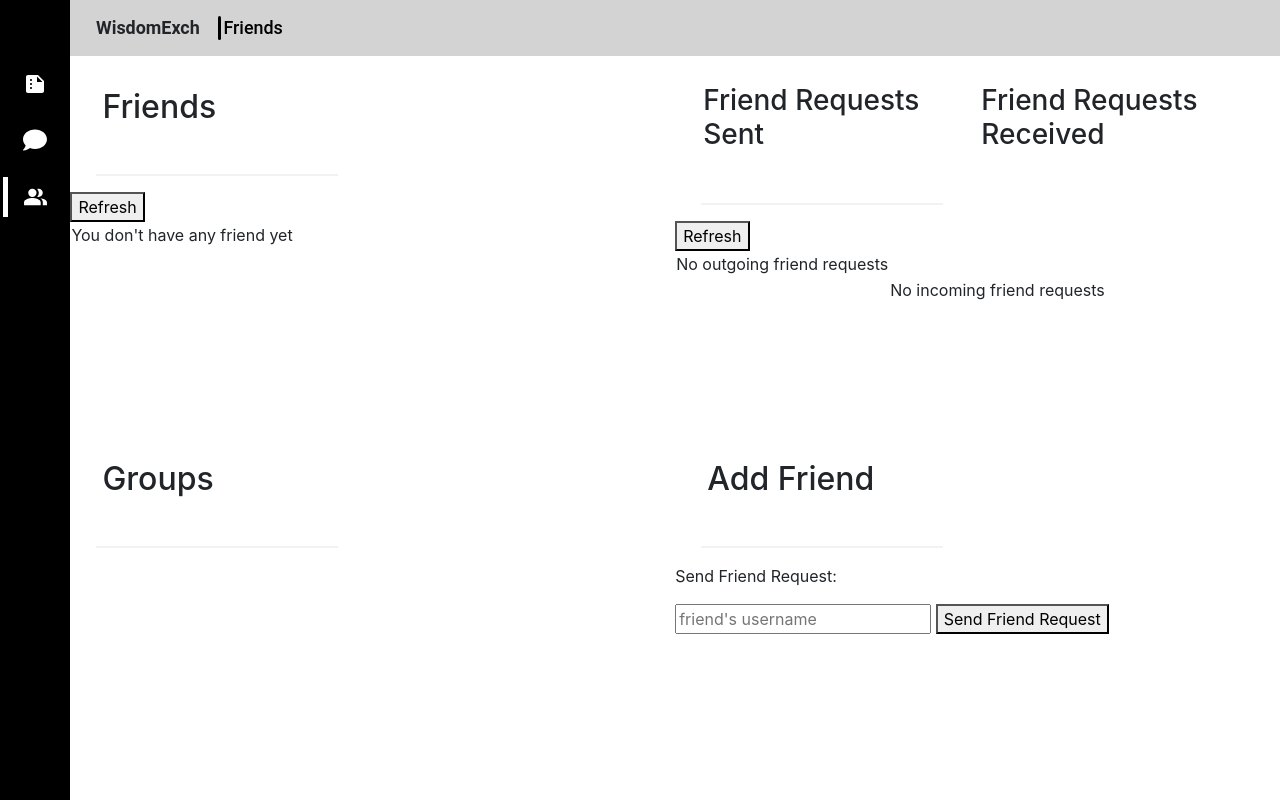
After one commit to BlindTerran/MessagingApplication-Python, a Flask app: page /test_page in a window 1280 px wide; the page is wider, and only the part inside the window is pictured. The commit adds this page. Run offline with Flask 3, Linux system fonts and the light colour scheme; data that the repository does not hold is empty; some libraries are stand-ins or nearby versions.

Commit message:
[FEAT] Progress commit on the friends page
this friend page scaffold is developed, backend handler is yet to be implemented. The groups section is yet to be implemented.
friends.jinja: constructed the left sidebar and the banner, which the design can be copy overed to other pages. Move some content display and js code from old home page to here.

```diff
--- a/app.py
+++ b/app.py
@@ -24,6 +24,9 @@ socketio = SocketIO(app)
 
 # don't remove this!!
 import socket_routes
+
+# global variable for default theme colour
+theme_colour = "black"
 
 # index page
 @app.route("/")
@@ -189,5 +192,15 @@ def remove_friend():
         return jsonify({"msg": str(e)}), 404
 
 
+# ==================== TEST PAGE ====================
+# return the page jinja file you want to test
+# this method will be invoked by the button in sign up page
+@app.route('/test_page')
+def test_page():
+    colours = ThemeColour()
+    return render_template('friends.jinja', primary_colour=colours.get_primary_colour(theme_colour),
+                           secondary_colour=colours.get_secondary_colour(theme_colour),
+                           font_colour=colours.get_font_colour(theme_colour))
+
 if __name__ == '__main__':
     socketio.run(app)
--- /dev/null
+++ b/templates/friends.jinja
@@ -0,0 +1,366 @@
+<!--
+    Friends page, including friend list, group chat list, friend requests, add friends
+-->
+
+{% extends 'base.jinja' %}
+
+{% block content %}
+<style>
+    .left-sidebar {
+        position: relative;
+        top: 0px;
+        left: 0px;
+        width: 5.5vw;
+        height: 100vh;
+        background-color: {{primary_colour}};
+        display: flex;
+        align-items: flex-start;
+        justify-content: center;
+    }
+    .banner {
+        position: absolute;
+        top: 0%;
+        left: 5.5vw;
+        width: 100vw;
+        height: 7vh;
+        background-color: {{secondary_colour}};
+    }
+    .logo-text {
+        font-size: 1.4vw;
+        font-weight: 600;
+        font-family: 'Roboto', sans-serif;
+        color: {{primary_colour}}
+        line-height: 7vh;
+        padding-top: 1vh;
+        padding-left: 2vw;
+    }
+    .divider-vertical {
+        position: absolute;
+        top: 2vh;
+        left: 11.5vw;
+        width: 3px;
+        height: 3vh;
+        background-color: {{primary_colour}};
+        border-radius: 2px;
+    }
+    .title-text {
+        font-size: 1.4vw;
+        font-weight: 500;
+        font-family: 'Roboto', sans-serif;
+        color: {{primary_colour}};
+        line-height: 7vh;
+        padding-left: 1.5vw;
+    }
+    .icon-container {
+        display: flex;
+        flex-direction: column;
+        align-items: center;
+        justify-content: flex-start;
+        height: 100%;
+        position: absolute;
+        top: 0;
+    }
+    .knowledge-repo-icon, .chat-icon, .friends-icon {
+        color: #ffffff;
+        fill: #ffffff;
+        font-size: 24px;
+        width: 24px;
+        height: 24px;
+        align-self: center;
+        margin: 2vh 0;  /* the vertical gap between icons */
+    }
+    .knowledge-repo-icon {
+        top: 10vh;
+        margin-top: 9vh;
+    }
+    .chat-icon {
+        top: 16vh;
+    }
+    .friends-icon {
+        top: 22.6vh;
+        width: 25px;
+        height: 26px;
+        align-items: center;
+    }
+    .indicator-bar {
+        position: absolute;
+        top: 15%;
+        left: -20px; /* how far the indicator bar is from the friends icon */
+        width: 5px;
+        height: 70%; /* 70% of the height of the friends icon container */
+        background-color: #ffffff;
+    }
+    .friends-icon-container {
+        position: relative;
+    }
+
+    .main-body-section {
+        position: absolute;
+        top: 7vh; /* below the banner */
+        left: 5.5vw; /* right of the left sidebar */
+        width: 94.5vw; /* take up the rest of the width */
+        height: 93vh;
+        display: grid;
+        grid-template-columns: 1fr 1fr; /* rows and columns divide the main body section into 4 subsections */
+        grid-template-rows: 1fr 1fr;
+    }
+    .section-title {
+        padding: 1em; /* Space around the title */
+    }
+    .horizontal-divider {
+        width: 40%;
+        border: 0;
+        border-top: 2px solid #f2f2f2;
+        margin-left: 2vw;
+    }
+</style>
+
+<div class="banner">
+    <span class="logo-text text-center">WisdomExch</span>
+    <div class="divider-vertical"></div>
+    <span class="title-text">Friends</span>
+</div>
+
+<div class="left-sidebar">
+    <!-- svg icon, generated by Uizard -->
+    <div class="icon-container">
+        <a href="{{ url_for('test_page') }}">
+            <svg class="knowledge-repo-icon" viewBox="0 0 24 24">
+                <path d="M0 0h24v24H0V0z" fill="none"></path>
+                <path d="M15 3H5c-1.1 0-1.99.9-1.99 2L3 19c0 1.1.89 2 1.99 2
+                        H19c1.1 0 2-.9 2-2V9l-6-6zM8 17c-.55 0-1-.45-1-1s.45-1
+                        1-1 1 .45 1 1-.45 1-1 1zm0-4c-.55 0-1-.45-1-1s.45-1 1-1
+                        1 .45 1 1-.45 1-1 1zm0-4c-.55 0-1-.45-1-1s.45-1 1-1 1 .45
+                        1 1-.45 1-1 1zm6 1V4.5l5.5 5.5H14z">
+                </path>
+            </svg>
+        </a>
+        <a href="{{ url_for('test_page') }}">
+            <svg class="chat-icon" viewBox="0 0 512 512">
+                <path d="M256 32C114.6 32 0 125.1 0 240c0 49.63 21.35 94.98 56.97 130.7
+                        c-12.5 50.37-54.27 95.27-54.77 95.77c-2.25 2.25-2.875 5.734-1.5 8.734
+                        C1.979 478.2 4.75 480 8 480c66.25 0 115.1-31.76 140.6-51.39
+                        C181.2 440.9 217.6 448 256 448c141.4 0 255.1-93.13 255.1-208S397.4 32 256 32z">
+                </path>
+            </svg>
+        </a>
+        <div class="friends-icon-container">
+        <div class="indicator-bar"></div>
+            <a href="{{ url_for('test_page') }}">
+                <svg class="friends-icon" viewBox="0 0 24 24">
+                    <path fill="none" d="M0 0h24v24H0z"></path>
+                    <path d="M16.67 13.13C18.04 14.06 19 15.32 19 17v3h4v-3c0-2.18-3.57-3.47-6.33-3.87zM9 4a4 4 0 1 0 0 8
+                            4 4 0 1 0 0-8zM15 12c2.21 0 4-1.79 4-4s-1.79-4-4-4c-.47 0-.91.1-1.33.24a5.98 5.98 0 0 1 0 7.52
+                            c.42.14.86.24 1.33.24zm-6 1c-2.67 0-8 1.34-8 4v3h16v-3c0-2.66-5.33-4-8-4z" fill-rule="evenodd">
+                    </path>
+                </svg>
+            </a>
+        </div>
+    </div>
+</div>
+
+
+<!-- TODO: [style] instead of using header tag for each section title, use normal text with proper size properties, this
+    eliminates the inherent margin of the headers looks better -->
+
+<div class="main-body-section">
+    <div>
+        <h2 class="section-title">Friends</h2>
+        <hr class="horizontal-divider">
+        <div id="friends-container">
+            <button id="refresh-friends">Refresh</button>
+            <table id="friends-table">
+                <thead>
+                    <tr>
+                    </tr>
+                </thead>
+                <tbody id="friends">
+
+                </tbody>
+            </table>
+        </div>
+    </div>
+    <div>
+        <div style="display: flex; justify-content: space-between;">
+            <h3 class="section-title">Friend Requests Sent</h3>
+            <h3 class="section-title">Friend Requests Received</h3>
+        </div>
+        <hr class="horizontal-divider">
+        <div id="friend-requests-container">
+            <button id="refresh">Refresh</button>
+            <table id="friend-requests-table">
+                <thead>
+                    <tr>
+
+                    </tr>
+                </thead>
+                <tbody id="friend-requests">
+
+                </tbody>
+            </table>
+        </div>
+    </div>
+    <div>
+        <h2 class="section-title">Groups</h2>
+        <hr class="horizontal-divider">
+    </div>
+    <div>
+        <h2 class="section-title">Add Friend</h2>
+        <hr class="horizontal-divider">
+        <section id="send_friend_request_box">
+            <p class="text">Send Friend Request: </p>
+            <input id="friend_username" placeholder="friend's username">
+            <button onclick="addFriend()">Send Friend Request</button>
+        </section>
+    </div>
+</div>
+
+<script>
+    function isSuccessfulAddFriend(string) {
+        if (string.startsWith("Successfully ")) {
+            return true;
+        }
+        if (string.startsWith("Error: ")) {
+            return false;
+        }
+        return false;
+    }
+
+    async function addFriend() {
+        let friendUsername = $("#friend_username").val();
+        let addFriendURL = "{{ url_for('send_friend_request') }}";
+        // pass the friend's username and the current user's username to the server
+        let res = await axios.post(addFriendURL, {
+            friend_username: friendUsername,
+            username: Cookies.get('username')
+        });
+        if (!isSuccessfulAddFriend(res.data)) {
+            alert(res.data);
+            return;
+        }
+        alert(`Successfully send friend request to ${friendUsername}.`);
+    }
+
+    async function removeFriend(friend_id) {
+        let removeFriendURL = "{{ url_for('remove_friend') }}";
+        let res = await axios.post(removeFriendURL, {
+            username: Cookies.get('username'),
+            friend_username: friend_id
+        });
+        if (res.status == 200) {
+            alert(`Successfully removed ${friend_id} from your friends list.`);
+            refreshFriends();
+        } else if (res.status == 404) {
+            alert(`Error: Friendship does not exist.`);
+        }
+    }
+
+    async function acceptFriendRequest(friend_id) {
+        let acceptFriendRequestURL = "{{ url_for('accept_friend_request') }}";
+        let res = await axios.post(acceptFriendRequestURL, {
+            username: Cookies.get('username'),
+            friend_username: friend_id
+        });
+        if (res.status == 200) {
+            alert(`Successfully accepted friend request from ${friend_id}`);
+            // remove the buttons and display the "Approved" status next to the friend request
+            $(`#buttons-${friend_id}`).remove();
+            $(`#request-${friend_id}`).append('<span> (Approved)</span>');
+        } else if (res.status == 404) {
+            alert(`Error: Friendship does not exist.`);
+        }
+    }
+
+    async function rejectFriendRequest(friend_id) {
+        let rejectFriendRequestURL = "{{ url_for('reject_friend_request') }}";
+        let res = await axios.post(rejectFriendRequestURL, {
+            username: Cookies.get('username'),
+            friend_username: friend_id
+        });
+        if (res.status == 200) {
+            alert(`Successfully rejected friend request from ${friend_id}`);
+            $(`#buttons-${friend_id}`).remove();
+            $(`#request-${friend_id}`).append('<span> (Rejected)</span>');
+        } else if (res.status == 404) {
+            alert(`Error: Friendship does not exist.`);
+        }
+    }
+
+    async function refreshFriends() {
+        let friendsURL = "{{ url_for('get_friends') }}";
+        let res = await axios.post(friendsURL, { username: Cookies.get('username') });
+
+        let table = $("#friends");
+        table.empty();
+
+        if (res.data.no_friends) {
+            let row = $(`<tr><td>You don't have any friend yet</td></tr>`);
+            table.append(row);
+        } else {
+            for (let friend of res.data) {
+                let row = $(`<tr><td>${friend.friend_id}</td><td><button class="chat-button" data-friend="${friend.friend_id}">Chat</button><button class="remove-friend-button" data-friend="${friend.friend_id}">Remove Friend</button></td></tr>`);
+                table.append(row);
+            }
+
+            // click event handler for the chat button
+            $(".chat-button").click(function() {
+                let receiver = $(this).data("friend");
+                join_room(receiver);
+            });
+
+            // remove friend button click event handler
+            $(".remove-friend-button").click(function() {
+                let friendId = $(this).data("friend");
+                removeFriend(friendId);
+            });
+        }
+    }
+    $("#refresh-friends").click(refreshFriends);
+    $(document).ready(refreshFriends);
+
+    async function refreshFriendRequests() {
+        let incomingRequestsURL = "{{ url_for('get_incoming_friend_requests') }}";
+        let outgoingRequestsURL = "{{ url_for('get_outgoing_friend_requests') }}";
+
+        let incomingRes = await axios.post(incomingRequestsURL, { username: Cookies.get('username') });
+        let outgoingRes = await axios.post(outgoingRequestsURL, { username: Cookies.get('username') });
+
+        // clear the table when refresh is clicked
+        let table = $("#friend-requests");
+        table.empty();
+
+        if (outgoingRes.data.no_outgoing_friend_requests) {
+            let row = $(`<tr><td>No outgoing friend requests</td><td></td></tr>`);
+            table.append(row);
+        } else {
+            for (let request of outgoingRes.data) {
+                let row = $(`<tr><td>${request.friend_id} (${request.status})</td><td></td></tr>`);
+                table.append(row);
+            }
+        }
+
+        if (incomingRes.data.no_incoming_friend_requests) {
+            let row = $(`<tr><td></td><td>No incoming friend requests</td></tr>`);
+            table.append(row);
+        } else {
+            // in incoming requests, the user_id field is who sent the request, and the friend_id field is the current user
+            for (let request of incomingRes.data) {
+                // if the requeste is pending, display the approve and reject buttons
+                if (request.status == "pending") {
+                    let row = $(`<tr><td></td><td id="request-${request.user_id}">${request.user_id} <span id="buttons-${request.user_id}"><button onclick="acceptFriendRequest('${request.user_id}')">Approve</button> <button onclick="rejectFriendRequest('${request.user_id}')">Reject</button></span></td></tr>`);
+                    table.append(row);
+                } else {
+                    // if the request has been approved or rejected, display the status
+                    let row = $(`<tr><td></td><td>${request.user_id} (${request.status})</td></tr>`);
+                    table.append(row);
+                }
+            }
+        }
+    }
+    $("#refresh").click(refreshFriendRequests);
+    $(document).ready(refreshFriendRequests);
+
+</script>
+
+
+{% endblock %}
--- a/templates/new_home.jinja
+++ b/templates/new_home.jinja
@@ -12,7 +12,7 @@
         left: 0px;
         width: 80px;
         height: 900px;
-        background-color: {{ primary_colour | default('#000000') }};
+        background-color: {{primary_colour | default: '#f0f0f0'}};
     }
 
     #message_box {
```
Also changed, not shown: templates/index.jinja (+6 -3 lines), templates/new_signup.jinja (+7 -0 lines).
